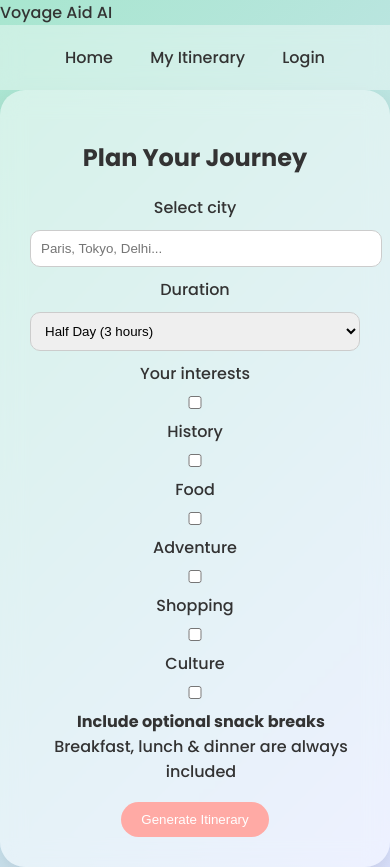
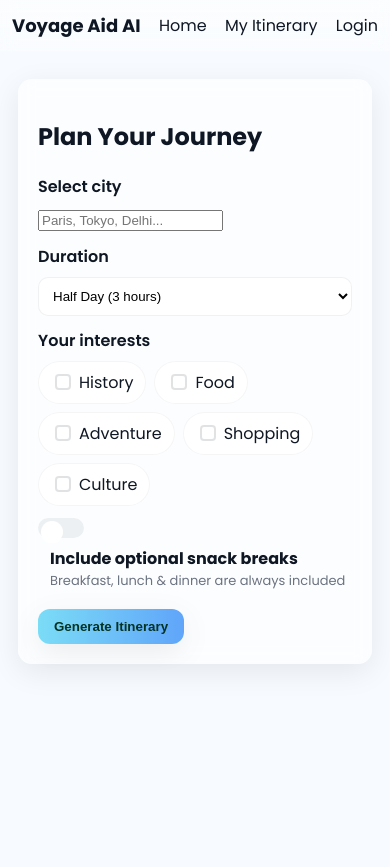
Before and after one commit to Kushagra639/Voyage_Aid_AI, a plain HTML site: page planner.html in a window 390 px wide. After the commit the page ends 844 px from the top, so only its background shows below. Drawn offline with Linux system fonts and the light colour scheme.

Commit message:
Refactor CSS for modern design and responsiveness

```diff
--- a/css/style.css
+++ b/css/style.css
@@ -1,110 +1,97 @@
-@import url('https://fonts.googleapis.com/css2?family=Poppins:wght@300;500;700&display=swap');
+/* css/style.css
+   Gradient Modern + Frosted Glass combination
+   Paste this into css/style.css
+*/
 
-body {
-  margin: 0;
+@import url('https://fonts.googleapis.com/css2?family=Poppins:wght@300;400;600;700&display=swap');
+
+:root{
+  --bg1: #f7fbff;
+  --accent1: linear-gradient(135deg,#FFD3B6 0%, #A8E6CF 50%, #DCE3FF 100%);
+  --card-bg: rgba(255,255,255,0.6);
+  --glass-blur: 8px;
+  --muted: #6b7280;
+  --primary: #6DA8FF;
+  --cta: linear-gradient(90deg,#7bdcf6,#60a5fa);
+  --shadow: 0 8px 30px rgba(2,6,23,0.08);
   font-family: 'Poppins', sans-serif;
-  background: linear-gradient(135deg, #A8E6CF, #DCE3FF);
-  color: #333;
-  overflow-x: hidden;
 }
 
-nav {
-  display: flex;
-  justify-content: space-between;
-  align-items: center;
-  padding: 20px 50px;
-  background: rgba(255,255,255,0.4);
-  backdrop-filter: blur(10px);
-  position: sticky;
-  top: 0;
-  z-index: 10;
+*{box-sizing:border-box}
+html,body{height:100%;margin:0;background:var(--bg1);color:#0f1724;}
+
+/* NAV */
+.nav{
+  display:flex;justify-content:space-between;align-items:center;padding:18px 28px;
+  background: linear-gradient(180deg, rgba(255,255,255,0.55), rgba(255,255,255,0.35));
+  backdrop-filter: blur(var(--glass-blur)); position:sticky;top:0;z-index:50;
+}
+.brand{font-weight:700;font-size:18px}
+.nav-links a{margin-left:14px;text-decoration:none;color:#0f1724}
+.btn{padding:8px 12px;border-radius:10px;background:transparent;border:1px solid rgba(15,23,36,0.06)}
+.btn.ghost{background:transparent}
+.btn-primary{padding:10px 16px;border-radius:12px;background:var(--cta);color:#032; border:0; font-weight:600; box-shadow: var(--shadow)}
+.btn-primary:hover{transform:translateY(-2px);transition:all .18s}
+
+/* hero */
+.hero{display:flex;align-items:center;justify-content:center;min-height:60vh;position:relative;padding:40px}
+.hero-card{max-width:920px;padding:40px;border-radius:18px;background:var(--card-bg);backdrop-filter: blur(12px);box-shadow:var(--shadow)}
+.hero h1{margin:0 0 10px;font-size:32px}
+.hero p{margin:0 0 18px;color:var(--muted)}
+.hero-ctas a{margin-right:8px}
+
+/* cards */
+.container{max-width:1100px;margin:28px auto;padding:0 18px}
+.card{background:var(--card-bg);border-radius:14px;padding:20px;box-shadow:var(--shadow);backdrop-filter: blur(var(--glass-blur));}
+
+/* forms */
+.auth-page{display:flex;align-items:center;justify-content:center;min-height:62vh;padding:20px}
+.auth-card{max-width:420px;text-align:left}
+.field{display:block;margin:12px 0}
+.field span{display:block;margin-bottom:8px;font-weight:600}
+input[type="text"],input[type="email"],input[type="password"],select{
+  width:100%;padding:10px;border-radius:10px;border:1px solid rgba(15,23,36,0.06);background:rgba(255,255,255,0.85)
 }
 
-.logo {
-  font-weight: 700;
-  color: #333;
+/* planner specific */
+.planner-card .chips{display:flex;flex-wrap:wrap;gap:8px;margin-top:8px}
+.chip{display:inline-flex;align-items:center;padding:8px 12px;border-radius:999px;background:rgba(255,255,255,0.9);border:1px solid rgba(15,23,36,0.04)}
+.chip input{margin-right:8px}
+
+/* fancy checkbox (modern look) */
+.fancy-checkbox{appearance:none;width:16px;height:16px;border-radius:4px;border:2px solid rgba(15,23,36,0.12);background:linear-gradient(180deg,#fff,#fff);position:relative;vertical-align:middle;margin-right:8px;cursor:pointer}
+.fancy-checkbox:checked{background:linear-gradient(90deg,#7bdcf6,#60a5fa);border:none}
+.fancy-checkbox:checked::after{content:"";position:absolute;left:3px;top:0; width:6px;height:10px;border:2px solid white;border-top:0;border-left:0;transform:rotate(45deg)}
+
+/* switch for snacks */
+.switch{position:relative;display:inline-block;width:46px;height:28px}
+.switch input{opacity:0;width:0;height:0}
+.slider{position:absolute;cursor:pointer;top:0;left:0;right:0;bottom:0;background:rgba(15,23,36,0.06);transition:.2s;border-radius:28px}
+.slider:before{position:absolute;content:"";height:22px;width:22px;left:3px;top:3px;background:white;border-radius:50%;transition:.2s}
+.switch input:checked + .slider{background:linear-gradient(90deg,#7bdcf6,#60a5fa)}
+.switch input:checked + .slider:before{transform:translateX(18px)}
+
+/* itinerary */
+.itinerary-body .it-stop{padding:12px;border-radius:10px;margin-bottom:10px;background:rgba(255,255,255,0.85);display:flex;justify-content:space-between;align-items:center}
+.it-top{display:flex;gap:12px;align-items:center}
+.it-time{font-weight:700;color:#1d2939;width:70px}
+.it-title{margin:0;font-size:16px}
+.it-links a{margin-right:8px;color:var(--primary);text-decoration:none}
+.top-row{display:flex;justify-content:space-between;align-items:center;margin-bottom:12px}
+
+/* small */
+.muted{color:var(--muted);font-size:13px}
+
+/* blobs */
+.bg-blobs .blob{position:absolute;filter:blur(70px);opacity:0.7;mix-blend-mode:screen;border-radius:50%}
+.bg-blobs .b1{width:340px;height:340px;background:rgba(255,170,165,0.8);left:-60px;top:40px}
+.bg-blobs .b2{width:300px;height:300px;background:rgba(168,230,207,0.85);right:-80px;top:120px}
+.bg-blobs .b3{width:220px;height:220px;background:rgba(255,211,182,0.9);left:40%;top:220px}
+
+/* responsiveness */
+@media (max-width:800px){
+  .hero{padding:30px}
+  .hero-card{padding:24px}
+  .nav{padding:12px}
+  .it-top{flex-direction:column;align-items:flex-start}
 }
-
-.nav-links a {
-  margin: 0 15px;
-  text-decoration: none;
-  color: #333;
-}
-
-.btn, .btn-primary {
-  padding: 10px 20px;
-  border-radius: 25px;
-  text-decoration: none;
-  color: white;
-  background-color: #FFAAA5;
-  border: none;
-  transition: 0.3s;
-  cursor: pointer;
-}
-
-.btn-primary:hover {
-  background-color: #FFD3B6;
-  color: #333;
-}
-
-.hero {
-  text-align: center;
-  padding: 120px 20px;
-  position: relative;
-  z-index: 1;
-}
-
-.hero h1 {
-  font-size: 2.5em;
-  margin-bottom: 10px;
-}
-
-.hero p {
-  max-width: 600px;
-  margin: 0 auto 20px;
-}
-
-.card {
-  background: rgba(255,255,255,0.5);
-  backdrop-filter: blur(12px);
-  padding: 30px;
-  border-radius: 25px;
-  max-width: 400px;
-  margin: auto;
-  text-align: center;
-  box-shadow: 0 10px 25px rgba(0,0,0,0.1);
-}
-
-.auth-container, .planner-container, .itinerary-container {
-  padding: 100px 20px;
-}
-
-input, select {
-  width: 100%;
-  padding: 10px;
-  margin: 10px 0;
-  border-radius: 10px;
-  border: 1px solid #ccc;
-}
-
-.checkbox-group label {
-  display: inline-block;
-  margin-right: 10px;
-}
-
-.blob {
-  position: absolute;
-  border-radius: 50%;
-  filter: blur(90px);
-  opacity: 0.6;
-  animation: float 10s infinite ease-in-out;
-}
-
-.blob1 { width: 300px; height: 300px; background: #FFAAA5; top: 10%; left: -10%; }
-.blob2 { width: 250px; height: 250px; background: #A8E6CF; bottom: 10%; right: -10%; }
-.blob3 { width: 200px; height: 200px; background: #FFD3B6; top: 60%; left: 40%; }
-
-@keyframes float {
-  0%, 100% { transform: translateY(0); }
-  50% { transform: translateY(-20px); }
-}
```
